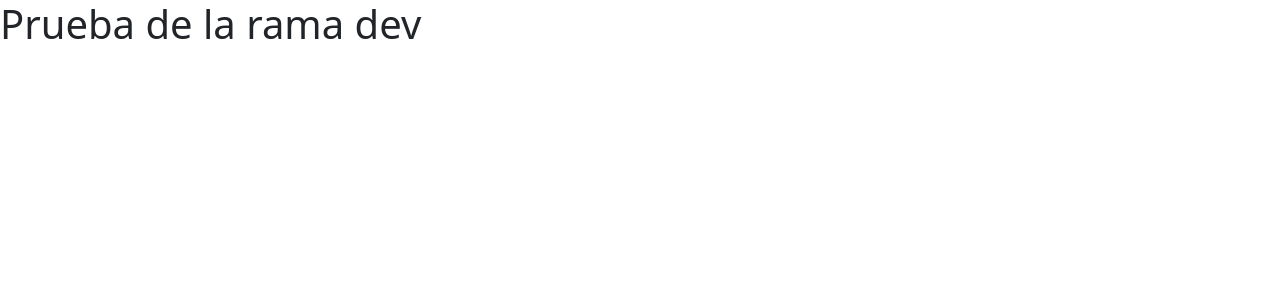
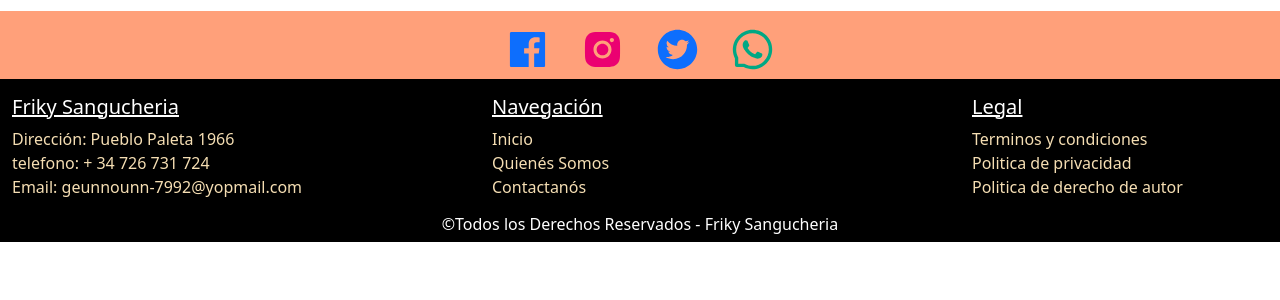
Before and after one commit to priscilabgmoya/proyecto-final-menu, a React (Vite) app: page /inicio in a window 1280 px wide. Shown: the top 300 px of the page. Built offline with nearby package versions, Linux system fonts and the light colour scheme.

Commit message:
se sube resolucion del footer y pagina error404 de friky sangucheria

```diff
--- a/src/App.jsx
+++ b/src/App.jsx
@@ -1,11 +1,31 @@
 import './App.css'
+import Error404 from './Components/Error404/Error404';
+import {Outlet, Link, Route , Routes } from 'react-router-dom';
+import Footer from './Components/Footer/Footer';
 
 function App() {
 
 
   return (
     <>
-     <h1>Prueba de la rama dev</h1>
+    <header></header>
+    <main>
+
+    </main>
+    <Routes>
+      {
+        /**
+         *
+        <Route  path='administracionMenu' element={ <TablaAdministracion cabecera={cabeceraTablaMenu} title={'Menú'} opcion='menu' informacion={menuPrueba}/>}/>
+        <Route  path='administracionUsuario' element={ <TablaAdministracion cabecera={cabeceraTablaUsuario} title={'Usuario'} opcion='usuario' informacion={usuariosPrueba}/>}/>
+        <Route  path='administracionPedido' element={ <TablaAdministracion cabecera={cabeceraTablaPedido} title={'Pedido'} opcion='pedido'  informacion={pedidosPrueba}/>}/>
+        *
+        */
+      }
+ <Route  path='error404' element={<Error404/>}/>
+ <Route path='inicio' />
+</Routes>
+      <Footer />
     </>
   )
 }
--- /dev/null
+++ b/src/Components/Error404/Error404.css
@@ -0,0 +1,12 @@
+.contenedor-btn{
+    display: flex;
+    justify-content: end;
+    align-items: center;
+    margin: 10px  0px !important;
+}
+
+@media all and (max-width: 768px){
+    .contenedor-btn{
+        text-align: end;
+    }
+}
--- /dev/null
+++ b/src/Components/Error404/Error404.jsx
@@ -0,0 +1,19 @@
+import { Link } from "react-router-dom";
+import { Row, Container, Col } from "react-bootstrap";
+import './Error404.css'
+function Error404(){
+    return(
+        <Container>
+            <Row className="Error404">
+                <img src="/csm_404-not-found-t_9dd01d0a24.webp" alt="Error 404 Not Found" />
+            </Row>
+            <Row className="contenedor-btn">
+                <Col xxl={2} sm={2} md={2} lg={2} xl={2}>
+                <Link type="button"  className="btn btn-danger" to={'/inicio'}>Ir al Inicio</Link>
+                </Col>
+            </Row>
+        </Container>
+    );
+}
+
+export default Error404;
--- /dev/null
+++ b/src/Components/Footer/Footer.css
@@ -0,0 +1,32 @@
+.footer{
+    background-color: black !important;
+}
+.rowInfo{
+    display: flex;
+    justify-content: space-between;
+    align-items: center;
+}
+.listadoRedesSociales {
+    background-color:#ffa07a;
+    display: flex;
+    justify-content: center;
+    align-items: center;
+    vertical-align: middle;
+}
+.listadoRedesSociales li{
+    list-style: none;
+}
+.listadoRedesSociales li a{
+    font-size: 45px;
+    padding: 0px  15px;
+}
+.iconWhatsapp{
+    color: #00A884;
+}
+.iconInstagram{
+    color: #eb0171;
+}
+.tituloCopy{
+    color: white !important;
+    text-align: center;
+}
--- /dev/null
+++ b/src/Components/Footer/Footer.jsx
@@ -0,0 +1,30 @@
+import './Footer.css';
+import { Row ,Container} from "react-bootstrap";
+import {staticFooter} from '../../helpers/helpDB';
+import { AiFillFacebook,AiFillInstagram, AiFillTwitterCircle ,AiOutlineWhatsApp} from "react-icons/ai";
+import { Link } from 'react-router-dom';
+import ListaFooter from '../ListaFooter/ListaFooter';
+function Footer(){
+    return(
+        <footer>
+            <Container fluid className="footer">
+                <Row>
+                    <ul className='listadoRedesSociales'>
+                        <li><Link to={'/error404'} ><AiFillFacebook/></Link></li>
+                        <li><Link to={'/error404'} ><AiFillInstagram className='iconInstagram'/></Link></li>
+                        <li><Link to={'/error404'} ><AiFillTwitterCircle/></Link></li>
+                        <li><Link to={'/error404'} ><AiOutlineWhatsApp className='iconWhatsapp'/></Link></li>
+                    </ul>
+                </Row>
+                <Row className='rowInfo'>
+                    <ListaFooter staticFooter={staticFooter} />
+                </Row>
+                <Row>
+                    <p className='h6 tituloCopy'>&copy;Todos los Derechos Reservados - Friky Sangucheria</p>
+                </Row>
+            </Container>
+        </footer>
+    );
+}
+
+export default Footer;
--- /dev/null
+++ b/src/Components/ListaFooter/ListaFooter.css
@@ -0,0 +1,15 @@
+.listaItem{
+    padding-left: 0px !important;
+}
+.listaItem li{
+    list-style: none;
+    color: wheat;
+}
+.listaItem li a{
+    color: wheat;
+    text-decoration: none;
+}
+.tituloLista{
+    color: white !important;
+    text-decoration: underline;
+}
--- /dev/null
+++ b/src/Components/ListaFooter/ListaFooter.jsx
@@ -0,0 +1,43 @@
+import { Col } from "react-bootstrap";
+import { Link } from "react-router-dom";
+import './ListaFooter.css';
+function ListaFooter({ staticFooter }) {
+ return(
+    <>
+ {
+    staticFooter.map((obj, index) => {
+      return <Col key={index} sm={3} md={3} xl={3}>
+          <p className="h5 tituloLista">{obj.title}</p>
+          <ul className="listaItem">
+            <li>
+              {obj.item_uno.url == null ? (
+                  obj.item_uno.title
+                  ) : (
+                  <Link to={obj.item_uno.url}>{obj.item_uno.title}</Link>
+              )}
+            </li>
+            <li>
+              {obj.item_dos.url == null ? (
+                  obj.item_dos.title
+              ) : (
+                <Link to={obj.item_dos.url}>{obj.item_dos.title}</Link>
+              )}
+            </li>
+            <li>
+              {obj.item_tres.url == null ? (
+                  obj.item_tres.title
+               ) : (
+                  <Link to={obj.item_tres.url}>{obj.item_tres.title}</Link>
+              )}
+            </li>
+          </ul>
+        </Col>
+    })
+  }
+    </>
+ )
+
+
+}
+
+export default ListaFooter;
--- /dev/null
+++ b/src/helpers/helpDB.js
@@ -0,0 +1,172 @@
+import { v4 as uuidv4 } from 'uuid';
+const menuPrueba = [
+    {
+        codigo: uuidv4(),
+        nombre: 'pizza comun',
+        urlImagen: '../../src/assets/pizza-prueba.jpg',
+        descripcion: 'pizza de muzzarella con salsa tricolor',
+        precio: '500 USD',
+        categoria: 'pizza',
+        publicado: true,
+        combo: false
+    },
+    {
+        codigo: uuidv4(),
+        nombre: 'hambuerguesa casera',
+        urlImagen: '../../src/assets/hambuerguesa-prueba.jpg',
+        descripcion: 'hamburguesa con pan casero creada con carne 100% real no Fake',
+        precio: '300 USD',
+        categoria: 'hambuerguesas',
+        publicado: true,
+        combo: false
+    },
+    {
+        codigo: uuidv4(),
+        nombre: 'Sandwich de Miga',
+        urlImagen: '../../src/assets/sandwich-de-miga.jpg',
+        descripcion: 'Los mejores Sandwich de tu vida, triples de Jamon y queso',
+        precio: '600 USD',
+        categoria: 'Sandwich',
+        publicado: true,
+        combo: false
+    },
+    {
+        codigo: uuidv4(),
+        nombre: 'Sandwich de Milanesa',
+        urlImagen: '../../src/assets/sanguche-milanesa.jpg',
+        descripcion: 'El mejor Sandwich de milanesa que van a probar en su vida...',
+        precio: '700 USD',
+        categoria: 'Sandwich',
+        publicado: true,
+        combo: false
+    },
+    {
+        codigo: uuidv4(),
+        nombre: 'Papas Fritas',
+        urlImagen: '../../src/assets/plato-con-papas-fritas.jpg',
+        descripcion: 'En el mundo siempre estan nuestras amigas, las papas fritas',
+        precio: '500 USD',
+        categoria: 'papas fritas',
+        publicado: true,
+        combo: false
+    }
+];
+
+const usuariosPrueba = [
+    {
+        codigo: uuidv4(),
+        nombre: 'pepitoPrueba',
+        email: 'pepeprueba@gmail.com',
+        password: '123456',
+        estado: 'aprobado',
+        rol: 'usuario'
+    },
+    {
+        codigo: uuidv4(),
+        nombre: 'pepitoPrueba',
+        email: 'pepeprueba@gmail.com',
+        password: '123456',
+        estado: 'pendiente',
+        rol: 'usuario'
+    },
+    {
+        codigo: uuidv4(),
+        nombre: 'pepitoPrueba',
+        email: 'pepeprueba@gmail.com',
+        password: '123456',
+        estado: 'aprobado',
+        rol: 'usuario'
+    },
+    {
+        codigo: uuidv4(),
+        nombre: 'pepitoPruebaAdm',
+        email: 'administrador@gmail.com',
+        password: '123456',
+        estado: 'aprobado',
+        rol: 'administrador'
+    }
+];
+
+const pedidosPrueba = [
+    {
+        codigo: uuidv4(),
+        fecha: '01/01/9999',
+        usuario: 'pepe',
+        menu: 'Hamburgesa cuarto de Libra',
+        estado: 'pendiente'
+    },
+    {
+        codigo: uuidv4(),
+        fecha: '01/01/9999',
+        usuario: 'pepe',
+        menu: 'pizza napolitana',
+        estado: 'pendiente'
+    },
+    {
+        codigo: uuidv4(),
+        fecha: '01/01/9999',
+        usuario: 'pepe',
+        menu: 'sanguche de milanesa',
+        estado: 'realizado'
+    },
+    {
+        codigo: uuidv4(),
+        fecha: '01/01/9999',
+        usuario: 'pepe',
+        menu: 'pizza a la calabreza',
+        estado: 'realizado'
+    }
+];
+const staticFooter = [
+    {
+        title: 'Friky Sangucheria',
+        item_uno: {
+            title: 'Dirección: Pueblo Paleta 1966',
+            url: null
+        },
+        item_dos: {
+            title: 'telefono: + 34 726 731 724',
+            url: null
+        },
+        item_tres: {
+            title: 'Email: geunnounn-7992@yopmail.com',
+            url: null
+        }
+    },
+    {
+        title: 'Navegación',
+        item_uno: {
+            title: 'Inicio',
+            url: '/inicio'
+        },
+        item_dos: {
+            title: 'Quienés Somos',
+            url: '/quienesSomos'
+        },
+        item_tres: {
+            title: 'Contactanós',
+            url: '/contactanos'
+        }
+    },
+    {
+        title: 'Legal',
+        item_uno: {
+            title: 'Terminos y condiciones',
+            url: '/error404'
+        },
+        item_dos: {
+            title: 'Politica de privacidad',
+            url: '/error404'
+        },
+        item_tres: {
+            title: 'Politica de derecho de autor',
+            url: '/error404'
+        }
+    }
+];
+const cabeceraTablaMenu = ['Imagen','Nombre','Descripción', 'Precio','Categoria', 'Publicado', 'Combo', 'Operaciones'];
+const cabeceraTablaUsuario = ['Nombre','Email', 'Estado','Rol', 'Operaciones'];
+const cabeceraTablaPedido = ['Fecha','Usuario','Menú','Estado','Operaciones'];
+
+
+export{pedidosPrueba, usuariosPrueba , menuPrueba,cabeceraTablaMenu, cabeceraTablaUsuario, cabeceraTablaPedido, staticFooter};
--- a/src/index.css
+++ b/src/index.css
@@ -0,0 +1,9 @@
+body {
+    display: flex;
+    flex-direction: column;
+    min-height: 100vh;
+  }
+main {
+    flex-grow: 1 ;
+    padding-top: 11px;
+  }
```
Also changed, not shown: public/csm_404-not-found-t_9dd01d0a24.webp (added).
